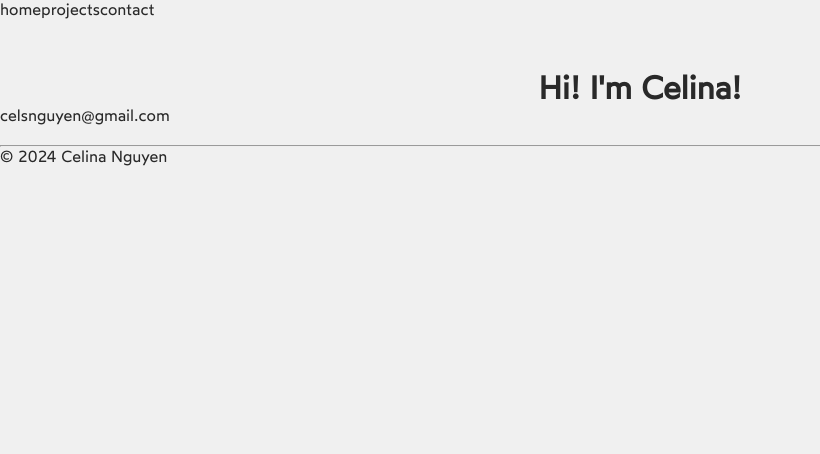
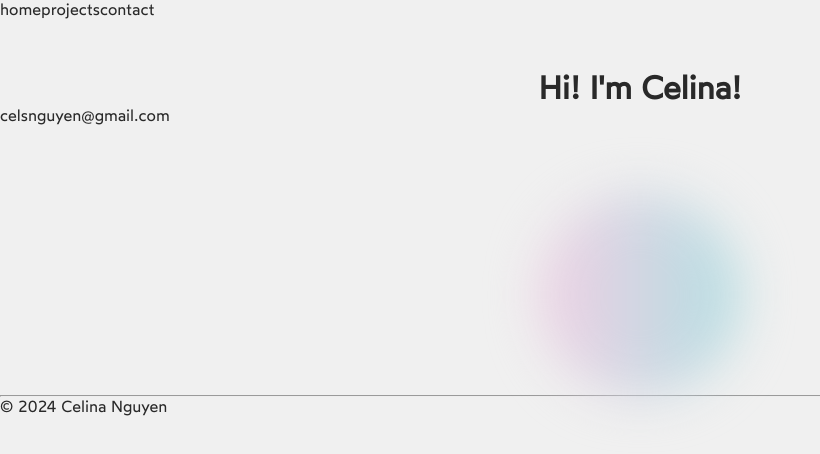
Before and after one commit to cel004/my-portfolio, a React (Vite) app in the folder portfolio-website/: page / in a window 1280 px wide. Shown: the top 454 px of the page, without its empty margins (0-820 px from the left). Built offline with nearby package versions, Linux system fonts and the light colour scheme.

Commit message:
Fix: calling css module

```diff
--- a/portfolio-website/src/Aura/Aura.jsx
+++ b/portfolio-website/src/Aura/Aura.jsx
@@ -3,8 +3,8 @@ import styles from './Aura.module.css'
 function Aura(){
 
     return(
-    <div className="circle-container">
-        <div className="circle" />
+    <div className={styles.circleContainer}>
+        <div className={styles.circle} />
         </div>
 
     )
--- a/portfolio-website/src/Aura/Aura.module.css
+++ b/portfolio-website/src/Aura/Aura.module.css
@@ -1,4 +1,4 @@
-.circle-container {
+.circleContainer {
     display: flex;
     justify-content: center;
   }
```
